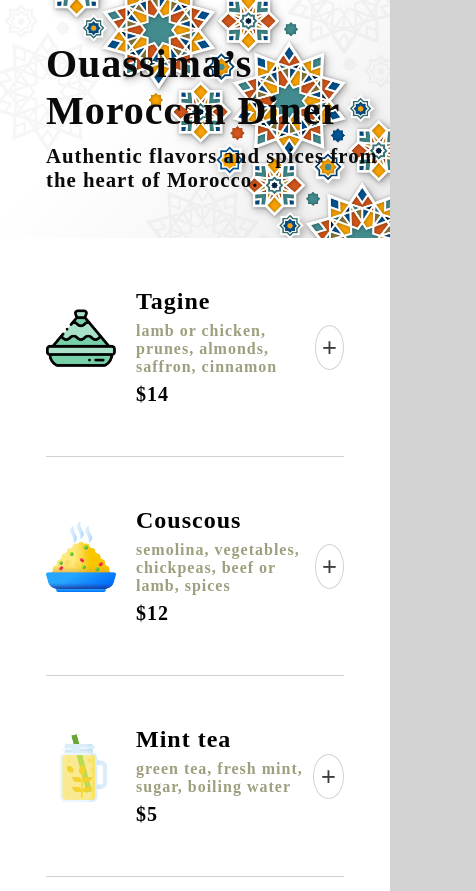
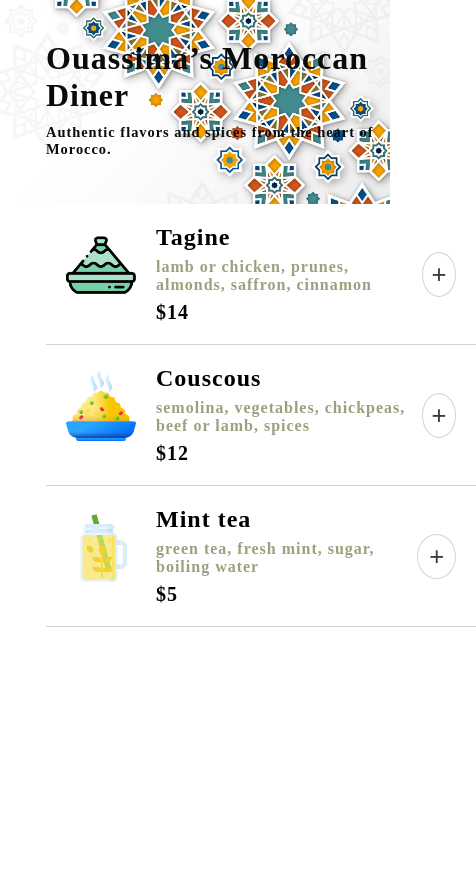
Before and after one commit to ouassimaelyakoubi/restaurant-ordering-app, a website built with Vite: page index.html in a window 390 px wide. Shown: the whole page, 476 px wide, since content can reach past the window. After the commit the page ends 844 px from the top, so only its background shows below. Built offline with nearby package versions, Linux system fonts and the light colour scheme; a web font is replaced by a local one.

Commit message:
fixing images issue

```diff
--- a/index.css
+++ b/index.css
@@ -248,3 +248,24 @@ button[type="submit"]:hover {
     cursor: pointer;
     padding: 5px;
 }
+@media (max-width: 480px) {
+    html {
+        background-color: white;
+    }
+    body {
+        max-width: 100%;
+        padding-bottom: 0px;
+    }
+    h1 {
+        font-size: 2rem;
+    }
+
+    p {
+        font-size: 0.9rem;
+    }
+
+    .menu-item {
+        width: 100%;
+        padding: 20px;
+    }
+}
--- a/index.js
+++ b/index.js
@@ -12,7 +12,7 @@ function renderMenu() {
         return `
         <div class="menu-item">
             <div class="food-icon">
-                <img src='${menuItem.emoji}' alt="moroccan ${menuItem.name}">
+                <img src=${menuItem.emoji} alt="moroccan ${menuItem.name}">
             </div>
             <div class="food-description">
                 <h2 class="food-title">${menuItem.name}</h2>
```
Also changed, not shown: images/bg_image.jpg (renamed from public/images/bg_image.jpg), images/couscous.png (renamed from public/images/couscous.png), images/mint-tea.png (renamed from public/images/mint-tea.png), images/tagine.png (renamed from public/images/tagine.png).
